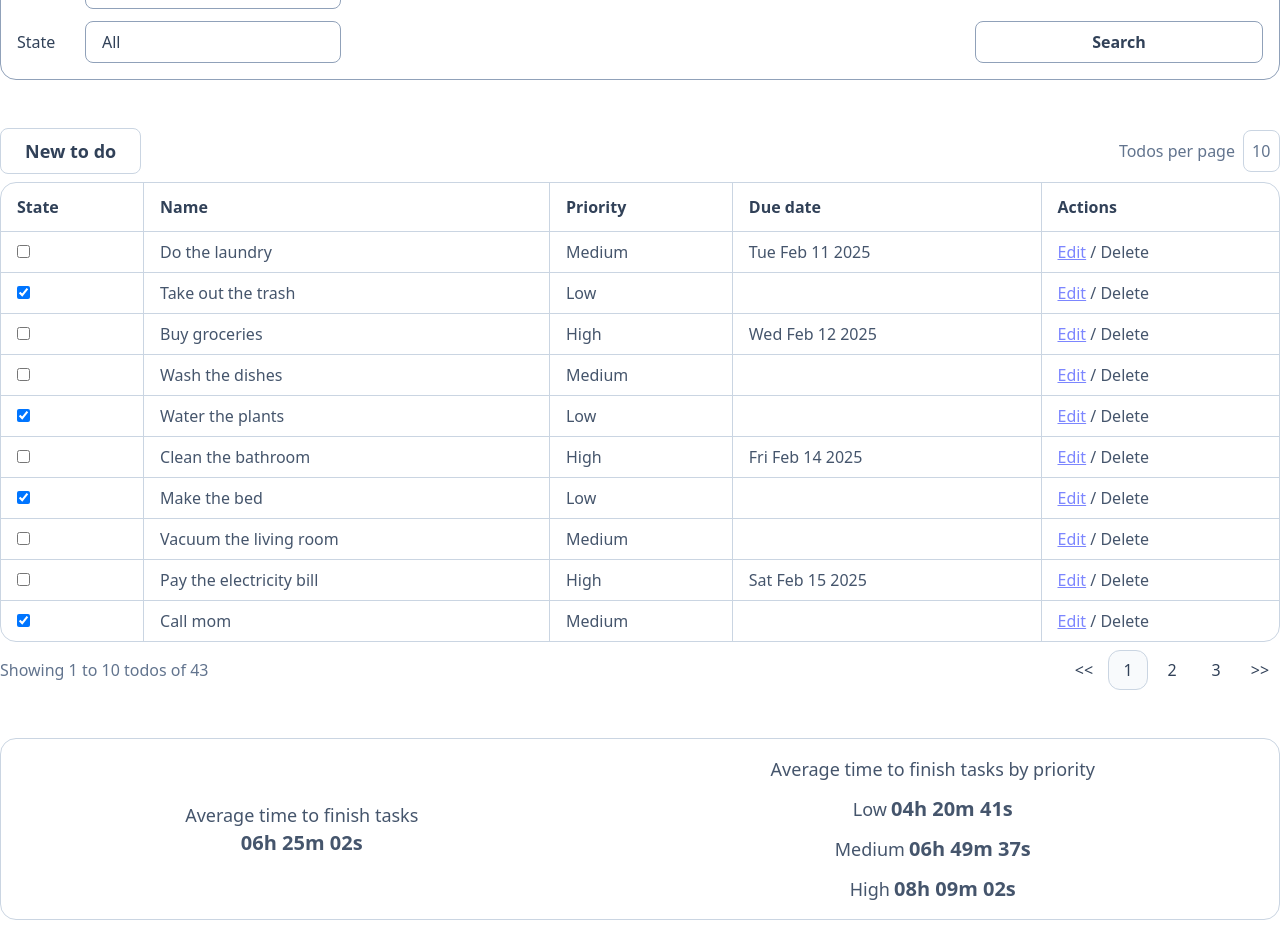
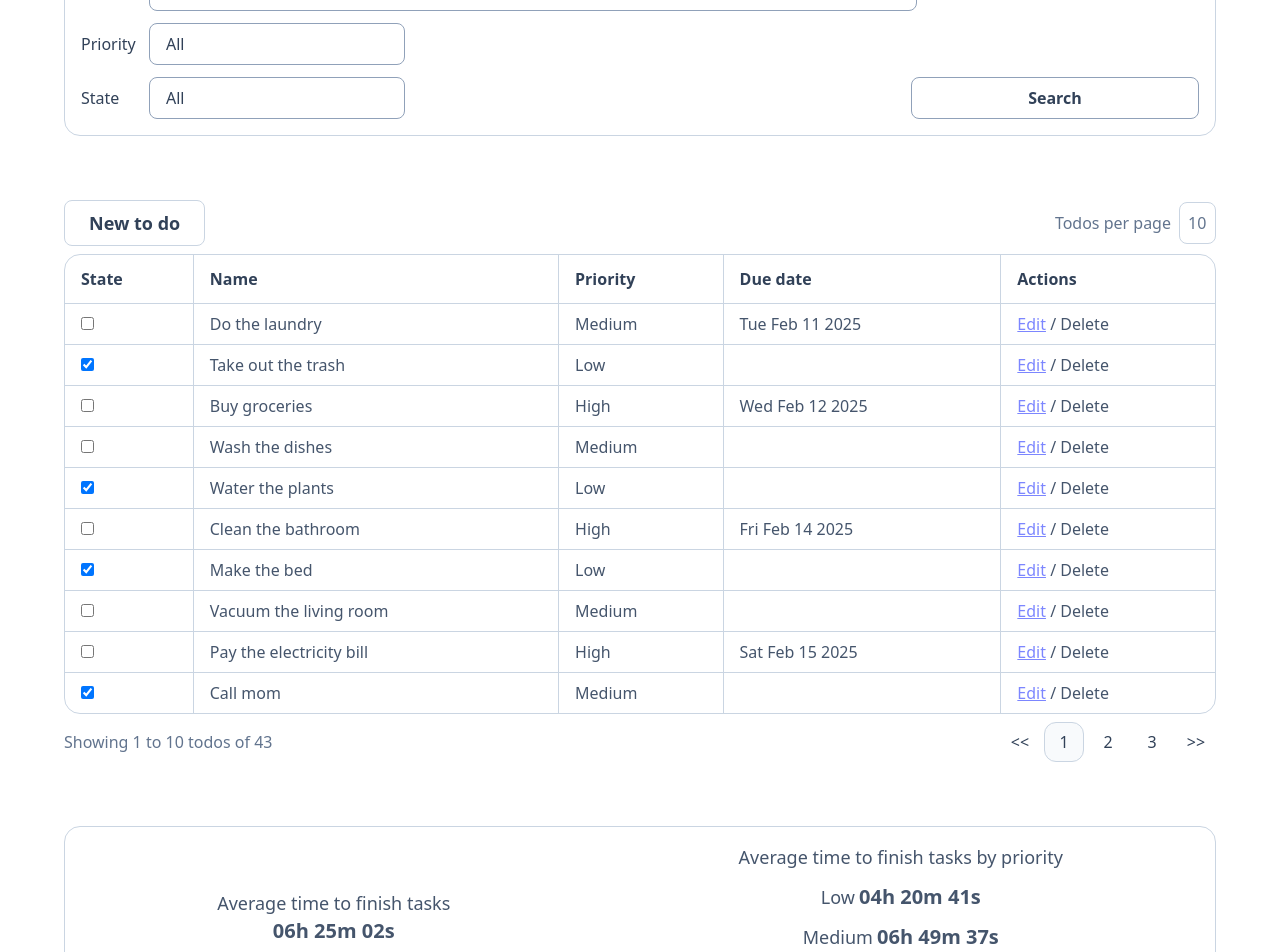
Before and after one commit to zamora-carlos/TodoApp, a React (Vite) app in the folder frontend/: page / in a window 1280 px wide. Shown: the part 200-1152 px from the top of the page. Before the commit the page ends 1120 px from the top, so only its background shows below. Built offline with nearby package versions, Linux system fonts and the light colour scheme.

Commit message:
feat: adjust margins, spacings, and enable scrolling for todo table

```diff
--- a/frontend/src/App.tsx
+++ b/frontend/src/App.tsx
@@ -9,13 +9,13 @@ import todos from './data/todos';
 function App() {
   const [showModal, setShowModal] = useState(false);
   return (
-    <>
+    <main className="my-12 max-w-9/10 mx-auto">
       <h1 className="text-4xl font-bold text-slate-800">My todo list</h1>
       <SearchForm />
       <TodoList todos={todos} setShowModal={setShowModal} />
       <Metrics metrics={metrics} />
       <Modal showModal={showModal} setShowModal={setShowModal} />
-    </>
+    </main>
   );
 }
 
--- a/frontend/src/components/Metrics.tsx
+++ b/frontend/src/components/Metrics.tsx
@@ -8,7 +8,7 @@ type MetricsProps = {
 
 function Metrics({ metrics }: MetricsProps) {
   return (
-    <div className="flex items-center gap-4 text-slate-600 bg-white p-4 mt-12 border border-slate-300 rounded-2xl">
+    <div className="flex items-center gap-4 text-slate-600 bg-white p-4 mt-16 border border-slate-300 rounded-2xl">
       <div className="grow text-center">
         <p className="text-lg">Average time to finish tasks</p>
         <p className="text-xl text-center font-bold">
--- a/frontend/src/components/SearchForm.tsx
+++ b/frontend/src/components/SearchForm.tsx
@@ -7,7 +7,7 @@ function SearchForm() {
     <section className="mt-4 md:mt-6">
       <h2 className="text-2xl font-bold text-slate-700">Search options</h2>
 
-      <form className="bg-white border border-slate-400 rounded-2xl p-4">
+      <form className="bg-white border border-slate-300 rounded-2xl p-4 mt-2">
         <div className="flex flex-col gap-1 sm:flex-row sm:items-center">
           <label className="text-base text-slate-700 font-medium min-w-16">
             Name
--- a/frontend/src/components/TodoList.tsx
+++ b/frontend/src/components/TodoList.tsx
@@ -11,7 +11,7 @@ function TodoList({ todos, setShowModal }: TodoListProps) {
   const handleShowModal = () => setShowModal(true);
 
   return (
-    <section className="mt-12">
+    <section className="mt-16">
       <div className="flex items-center justify-between">
         <AddTodoButton onClick={handleShowModal} />
         <div className="flex items-center gap-2">
@@ -24,7 +24,8 @@ function TodoList({ todos, setShowModal }: TodoListProps) {
         </div>
       </div>
 
-      <div className="border border-slate-300 rounded-2xl overflow-hidden mt-2">
+      <div className="overflow-x-auto w-full">
+        <div className="border border-slate-300 rounded-2xl overflow-hidden mt-2 min-w-2xl">
           <table className="w-full">
             <thead className="font-semibold text-slate-700 text-left">
               <tr>
@@ -71,6 +72,7 @@ function TodoList({ todos, setShowModal }: TodoListProps) {
             </tbody>
           </table>
         </div>
+      </div>
 
       <div className="flex items-center justify-between mt-2">
         <p className="text-base text-slate-500">Showing 1 to 10 todos of 43</p>
```
Lines whose indentation alone changed are shown as unchanged.
